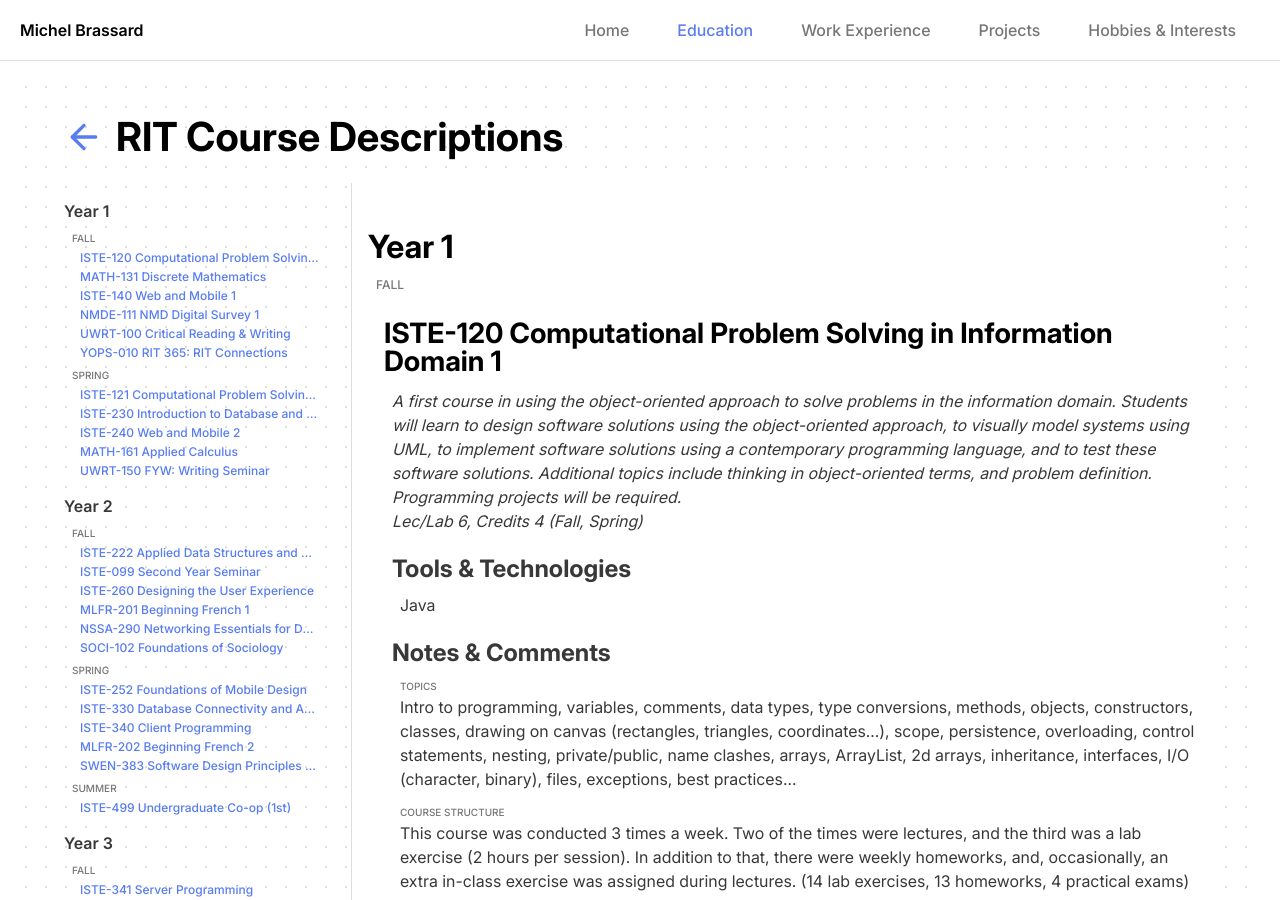
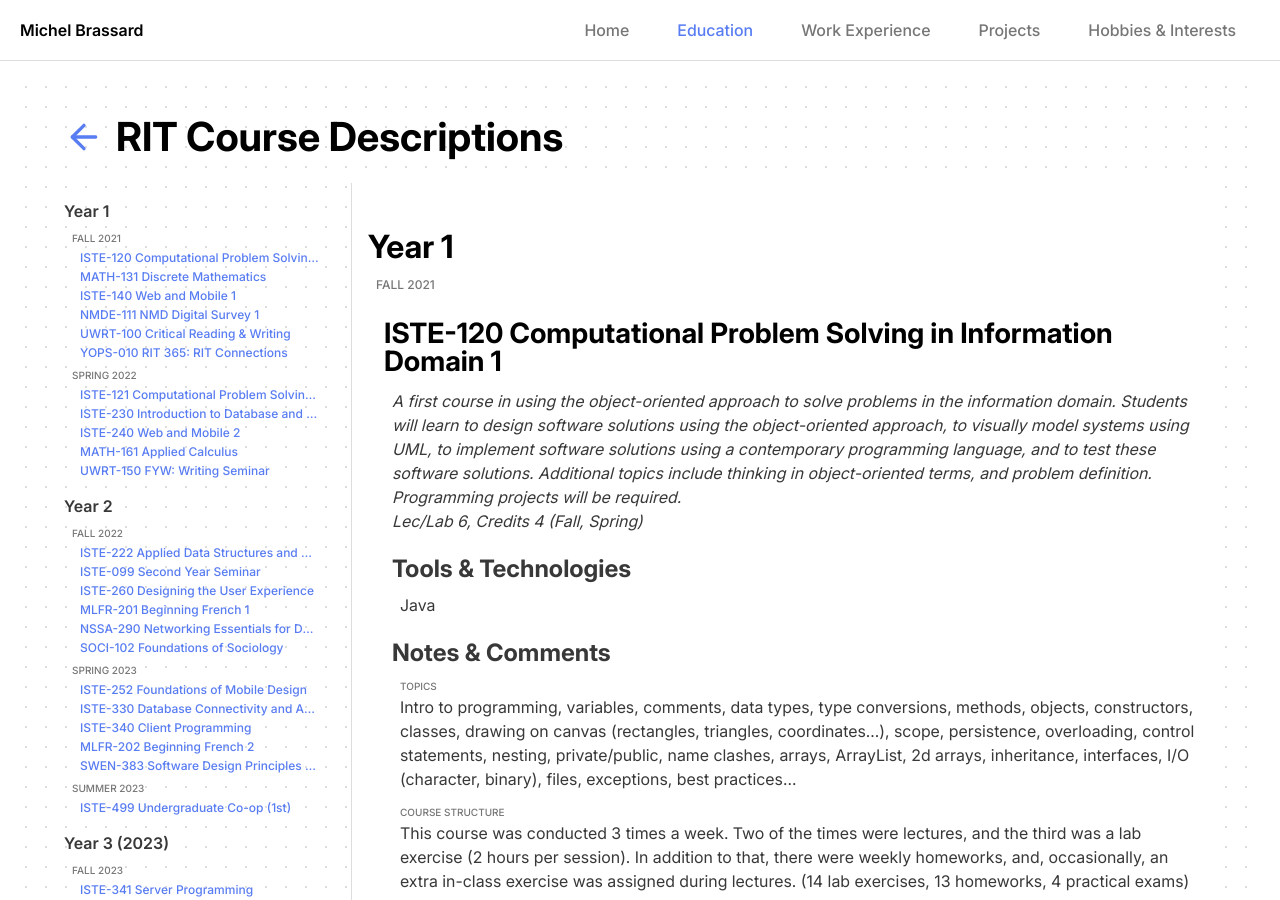
Before and after one commit to michelbrassard/michelbrassard.github.io, a Jekyll site: the page built from education/RIT-courses/index.html, in a window 1280 px wide and 900 px high. Built offline with Jekyll 4.4.1, drawn with Linux system fonts in a browser that asks for light colours; some of the changed text lies outside the part shown.

Commit message:
add years to the terms for courses

```diff
--- a/education/RIT-courses/index.html
+++ b/education/RIT-courses/index.html
@@ -16,7 +16,7 @@ stylesheets:
         <div class="links courses">
             <p class="title">Year 1</p>
                 <div class="indent">
-                    <p class="xs-title">Fall</p>
+                    <p class="xs-title">Fall 2021</p>
                     <div class="indent">
                         <a href="{{ site.baseurl }}/education/RIT-courses/#iste120">ISTE-120 Computational Problem Solving in the Information Domain 1</a>
                         <a href="{{ site.baseurl }}/education/RIT-courses/#math131">MATH-131 Discrete Mathematics</a>
@@ -27,7 +27,7 @@ stylesheets:
                     </div>
                 </div>
                 <div class="indent">
-                    <p class="xs-title">Spring</p>
+                    <p class="xs-title">Spring 2022</p>
                     <div class="indent">
                         <a href="{{ site.baseurl }}/education/RIT-courses/#iste121">ISTE-121 Computational Problem Solving in the Information Domain 2</a>
                         <a href="{{ site.baseurl }}/education/RIT-courses/#iste230">ISTE-230 Introduction to Database and Data Modeling</a>
@@ -39,7 +39,7 @@ stylesheets:
 
             <p class="title">Year 2</p>
                 <div class="indent">
-                    <p class="xs-title">Fall</p>
+                    <p class="xs-title">Fall 2022</p>
                     <div class="indent">
                         <a href="{{ site.baseurl }}/education/RIT-courses/#iste222">ISTE-222 Applied Data Structures and Algorithms</a>
                         <a href="{{ site.baseurl }}/education/RIT-courses/#iste099">ISTE-099 Second Year Seminar</a>
@@ -50,7 +50,7 @@ stylesheets:
                     </div>
                 </div>
                 <div class="indent">
-                    <p class="xs-title">Spring</p>
+                    <p class="xs-title">Spring 2023</p>
                     <div class="indent">
                         <a href="{{ site.baseurl }}/education/RIT-courses/#iste252">ISTE-252 Foundations of Mobile Design</a>
                         <a href="{{ site.baseurl }}/education/RIT-courses/#iste330">ISTE-330 Database Connectivity and Access</a>
@@ -60,15 +60,15 @@ stylesheets:
                     </div>
                 </div>
                 <div class="indent">
-                    <p class="xs-title">Summer</p>
+                    <p class="xs-title">Summer 2023</p>
                     <div class="indent">
                         <a href="{{ site.baseurl }}/education/RIT-courses/#iste499-1">ISTE-499 Undergraduate Co-op (1st)</a>
                     </div>
                 </div>
 
-            <p class="title">Year 3</p>
+            <p class="title">Year 3 (2023)</p>
                 <div class="indent">
-                    <p class="xs-title">Fall</p>
+                    <p class="xs-title">Fall 2023</p>
                     <div class="indent">
                         <a href="{{ site.baseurl }}/education/RIT-courses/#iste341">ISTE-341 Server Programming</a>
                         <a href="{{ site.baseurl }}/education/RIT-courses/#engl210">ENGL-210 Literature & Cultural Studies</a>
@@ -78,7 +78,7 @@ stylesheets:
                     </div>
                 </div>
                 <div class="indent">
-                    <p class="xs-title">Spring</p>
+                    <p class="xs-title">Spring 2024</p>
                     <div class="indent">
                         <a href="{{ site.baseurl }}/education/RIT-courses/#iste442">ISTE-442 Secure Web App Development</a>
                         <a href="{{ site.baseurl }}/education/RIT-courses/#envs150">ENVS-150 Ecology of the Dalmatian Coast</a>
@@ -88,7 +88,7 @@ stylesheets:
                     </div>
                 </div>
                 <div class="indent">
-                    <p class="xs-title">Summer</p>
+                    <p class="xs-title">Summer 2024</p>
                     <div class="indent">
                         <a href="{{ site.baseurl }}/education/RIT-courses/#iste499-2">ISTE-499 Undergraduate Co-op (2nd)</a>
                     </div>
@@ -96,7 +96,7 @@ stylesheets:
 
             <p class="title">Year 4</p>
                 <div class="indent">
-                    <p class="xs-title">Fall</p>
+                    <p class="xs-title">Fall 2024</p>
                     <div class="indent">
                         <a href="{{ site.baseurl }}/education/RIT-courses/#iste500">ISTE-500 Senior Development Project 1</a>
                         <a href="{{ site.baseurl }}/education/RIT-courses/#envs151">ENVS-151 Scientific Inquiries in Environmental Science</a>
@@ -106,7 +106,7 @@ stylesheets:
                     </div>/education
                 </div>
                 <div class="indent">
-                    <p class="xs-title">Spring</p>
+                    <p class="xs-title">Spring 2025</p>
                     <div class="indent">
                         <a href="{{ site.baseurl }}/education/RIT-courses/#iste501">ISTE-501 Senior Development Project 2</a>
                         <a href="{{ site.baseurl }}/education/RIT-courses/#iste432">ISTE-432 Database Application Development</a>
@@ -120,7 +120,7 @@ stylesheets:
     <section class="content">
         <h2>Year 1</h2>
             <div class="indent">
-                <h4 class="sm-title">Fall</h4>
+                <h4 class="sm-title">Fall 2021</h4>
                 <div class="indent">
                     <h3 id="iste120">ISTE-120 Computational Problem Solving in Information Domain 1</h3>
                     <div class="indent">
@@ -322,7 +322,7 @@ stylesheets:
             </div>
             <hr>
             <div class="indent">
-                <h4 class="sm-title">Spring</h4>
+                <h4 class="sm-title">Spring 2022</h4>
                 <div class="indent">
                     <h3 id="iste121">ISTE-121 Computational Problem Solving in Information Domain 2</h3>
                     <div class="indent">
@@ -388,7 +388,7 @@ stylesheets:
 
         <h2>Year 2</h2>
             <div class="indent">
-                <h4 class="sm-title">Fall</h4>
+                <h4 class="sm-title">Fall 2022</h4>
                 <div class="indent">
                     <h3 id="iste222">ISTE-222 Applied Data Structures and Algorithms</h3>
                     <div class="indent">
@@ -465,7 +465,7 @@ stylesheets:
             </div>
             <hr>
             <div class="indent">
-                <h4 class="sm-title">Spring</h4>
+                <h4 class="sm-title">Spring 2023</h4>
                 <div class="indent">
                     <h3 id="iste252">ISTE-252 Foundations of Mobile Design</h3>
                     <div class="indent">
@@ -530,7 +530,7 @@ stylesheets:
             </div>
             <hr>
             <div class="indent">
-                <h4 class="sm-title">Summer</h4>
+                <h4 class="sm-title">Summer 2023</h4>
                 <div class="indent">
                     <h3 id="iste499-1">ISTE-499 Undergraduate Co-op (1st)</h3>
                     <div class="indent">
@@ -548,7 +548,7 @@ stylesheets:
 
         <h2>Year 3</h2>
             <div class="indent">
-                <h4 class="sm-title">Fall</h4>
+                <h4 class="sm-title">Fall 2023</h4>
                 <div class="indent">
                     <h3 id="iste341">ISTE-341 Server Programming</h3>
                     <div class="indent">
@@ -613,7 +613,7 @@ stylesheets:
             </div>
             <hr>
             <div class="indent">
-                <h4 class="sm-title">Spring</h4>
+                <h4 class="sm-title">Spring 2024</h4>
                 <div class="indent">
                     <h3 id="iste442">ISTE-442 Secure Web Application Development</h3>
                     <div class="indent">
@@ -678,7 +678,7 @@ stylesheets:
             </div>
             <hr>
             <div class="indent">
-                <h4 class="sm-title">Summer</h4>
+                <h4 class="sm-title">Summer 2024</h4>
                 <div class="indent">
                     <h3 id="iste499-2">ISTE-499 Undergraduate Co-op (2nd)</h3>
                     <div class="indent">
@@ -696,7 +696,7 @@ stylesheets:
 
         <h2>Year 4</h2>
             <div class="indent">
-                <h4 class="sm-title">Fall</h4>
+                <h4 class="sm-title">Fall 2024</h4>
                 <div class="indent">
                     <h3 id="iste500">ISTE-500 Senior Development Project I</h3>
                     <div class="indent">
@@ -761,7 +761,7 @@ stylesheets:
             </div>
             <hr>
             <div class="indent">
-                <h4 class="sm-title">Spring</h4>
+                <h4 class="sm-title">Spring 2025</h4>
                 <div class="indent">
                     <h3 id="iste501">ISTE-501 Senior Development Project 2</h3>
                     <div class="indent">
```
